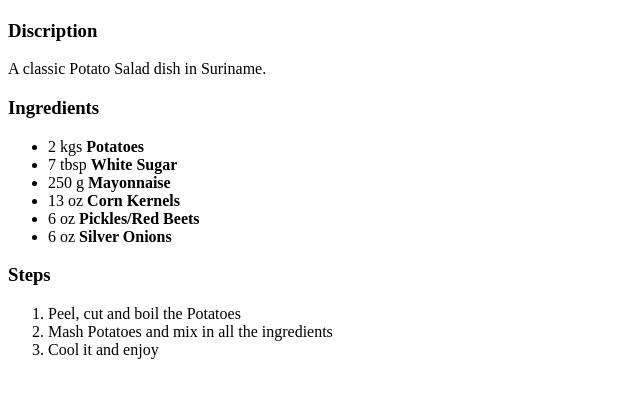
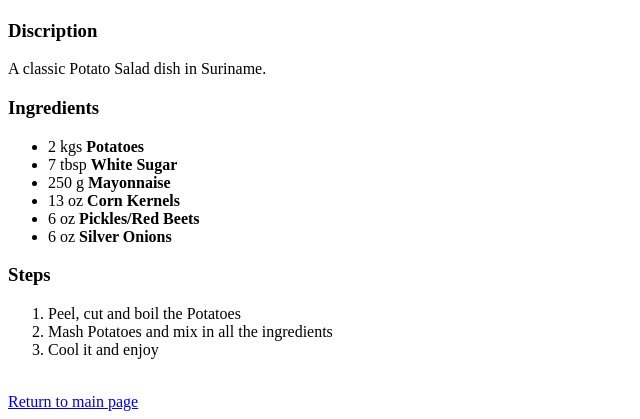
Before and after one commit to Reivaxmai/odin-recipes, a plain HTML site: page recipes/huzaresla.html in a window 1280 px wide. Shown: the part 383-802 px from the top of the page, without its empty margins (0-640 px from the left). Drawn offline with Linux system fonts and the light colour scheme.

Commit message:
Add return to Main Page

```diff
--- a/recipes/huzaresla.html
+++ b/recipes/huzaresla.html
@@ -31,6 +31,6 @@
         <li>Cool it and enjoy</li>
     </ol>
     <br>
-    <a href="../index.html"></a>
+    <a href="../index.html">Return to main page</a>
 </body>
 </html>
```
